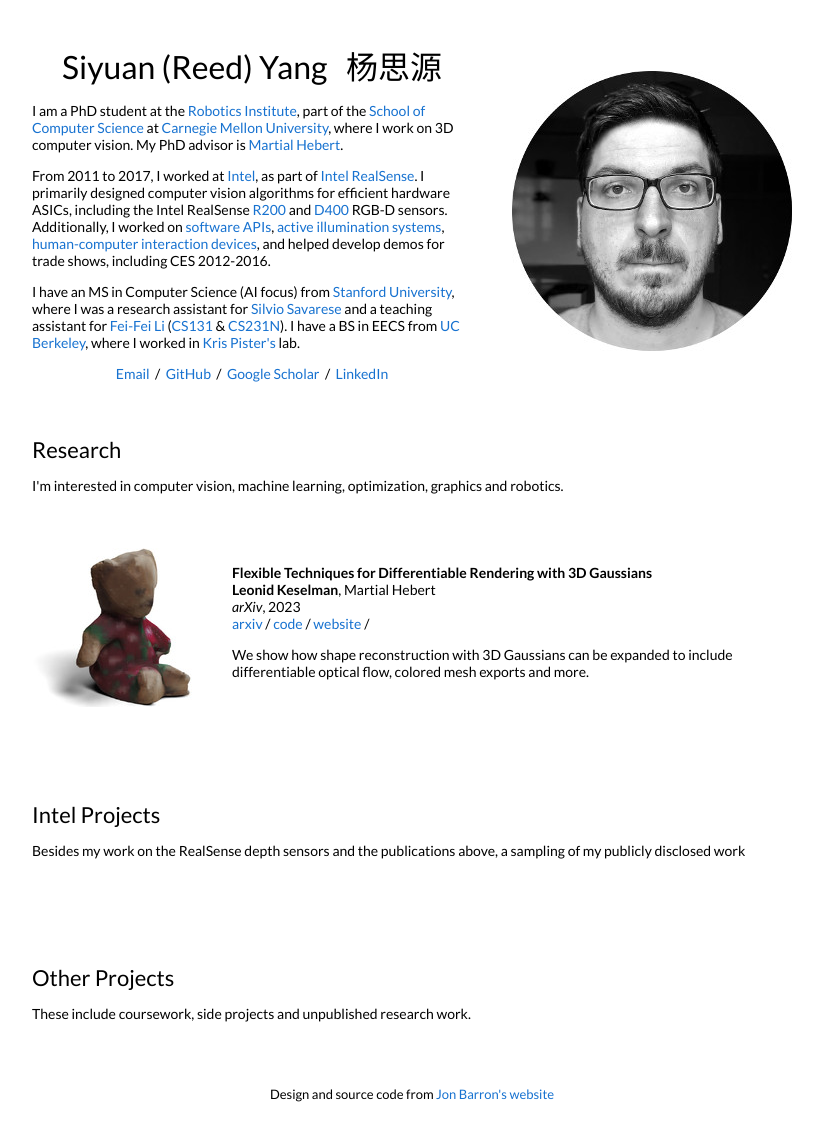
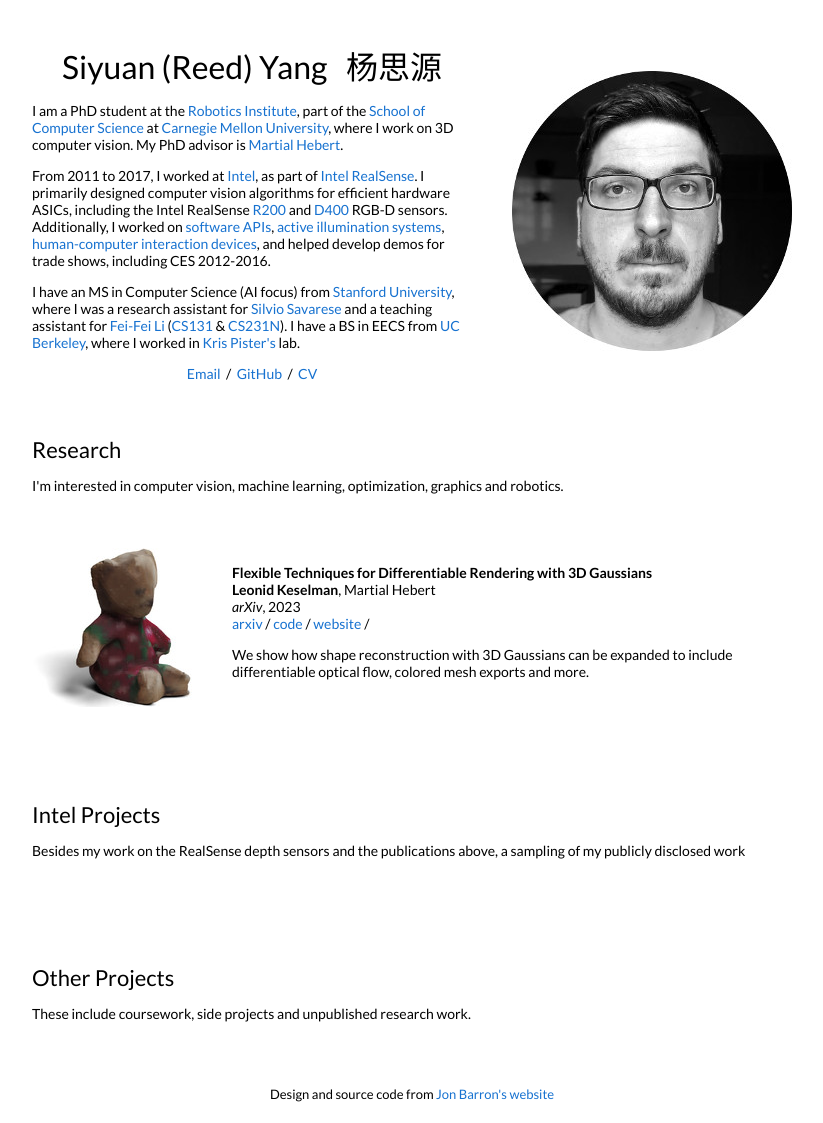
Before and after one commit to Reed-yang/academic, a Jekyll site: the page built from _posts/2023-08-28-3dgaussians.markdown, in a window 1280 px wide. Shown: the whole page, without its empty margins (228-1051 px from the left). Built offline with Jekyll 4.4.1, drawn with Linux system fonts in a browser that asks for light colours; some web fonts are replaced.

Commit message:
update personal info

```diff
--- a/_layouts/default.html
+++ b/_layouts/default.html
@@ -48,10 +48,11 @@
                 I have an MS in Computer Science (AI focus) from <a href="http://cs.stanford.edu">Stanford University</a>, where I was a research assistant for <a href="http://svl.stanford.edu/">Silvio Savarese</a> and a teaching assistant for <a href="http://svl.stanford.edu/">Fei-Fei Li</a> (<a href="http://vision.stanford.edu/teaching/cs131_fall1617/">CS131</a> & <a href="http://cs231n.stanford.edu/2017/">CS231N</a>). I have a BS in EECS from <a href="http://www.eecs.berkeley.edu/">UC Berkeley</a>, where I worked in <a href="https://people.eecs.berkeley.edu/~pister/">Kris Pister's</a> lab.
               </p>
               <p style="text-align:center">
-                <a target="_blank" href="https://mailhide.io/e/B8TyS"> Email</a> &nbsp;/&nbsp;
-                <a href="https://github.com/leonidk">GitHub</a> &nbsp;/&nbsp;
-                <a href="https://scholar.google.com/citations?user=GCYG4GoAAAAJ">Google Scholar</a> &nbsp;/&nbsp;
-                <a href="https://www.linkedin.com/in/lkeselman"> LinkedIn </a>
+                <a target="_blank" href="mailto:reedyoung@hust.edu.cn"> Email</a> &nbsp;/&nbsp;
+                <a href="https://github.com/Reed-yang">GitHub</a> &nbsp;/&nbsp;
+                <a href="{{ site.baseurl }}/pdfs/CV_Siyuan_Yang_v1_3.pdf">CV</a>
+                {{/*  <a href="https://scholar.google.com/citations?user=GCYG4GoAAAAJ">Google Scholar</a> &nbsp;/&nbsp;
+                <a href="https://www.linkedin.com/in/lkeselman"> LinkedIn </a>  */}}
               </p>
             </td>
             <td style="padding:2.5%;width:40%;max-width:40%">
```
Also changed, not shown: 1 other file.
